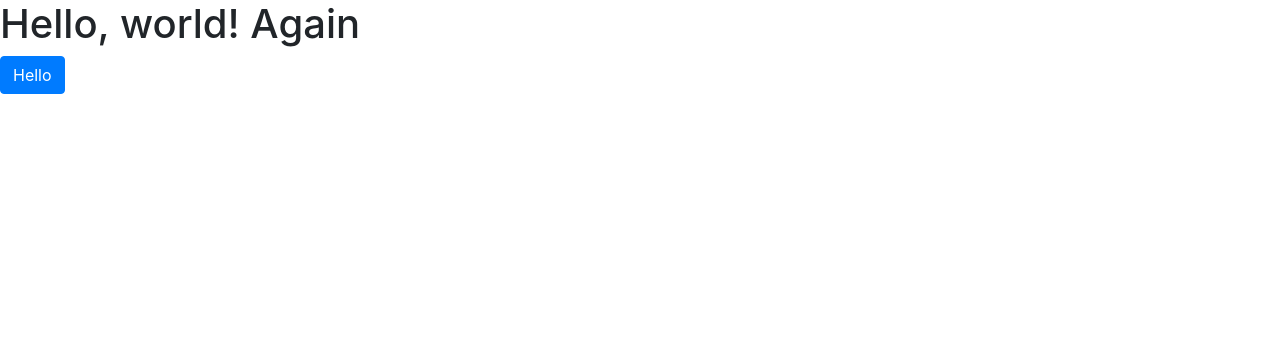
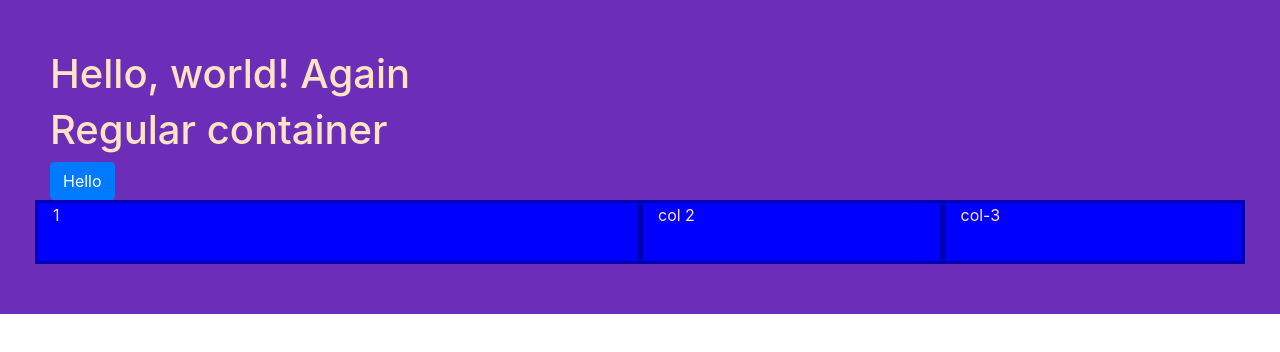
Before and after one commit to Ikendu/flow-with-Digital, a plain HTML site: page bootstrap/index..html in a window 1280 px wide. Drawn offline with Linux system fonts and the light colour scheme.

Commit message:
working with bootstrap

```diff
--- a/bootstrap/index..html
+++ b/bootstrap/index..html
@@ -24,8 +24,16 @@
     <title>Hello, world!</title>
   </head>
   <body>
-    <h1>Hello, world! Again</h1>
-    <button class="btn btn-primary">Hello</button>
+    <div class="container-fluid">
+      <h1>Hello, world! Again</h1>
+      <h1>Regular container</h1>
+      <button class="btn btn-primary">Hello</button>
+      <div class="row">
+        <div class="col-sm-6">1</div>
+        <div class="col-sm-3">col 2</div>
+        <div class="col-sm-3">col-3</div>
+      </div>
+    </div>
 
     <!-- Optional JavaScript; choose one of the two! -->
 
--- a/bootstrap/styles.css
+++ b/bootstrap/styles.css
@@ -0,0 +1,13 @@
+.container-fluid {
+  background-color: #6c2eb9;
+  padding: 50px;
+  color: bisque;
+}
+.row {
+  background-color: rgb(249, 250, 250);
+}
+[class*="col-"] {
+  background-color: blue;
+  height: 4rem;
+  border: 3px solid rgba(0, 0, 0, 0.3);
+}
```
